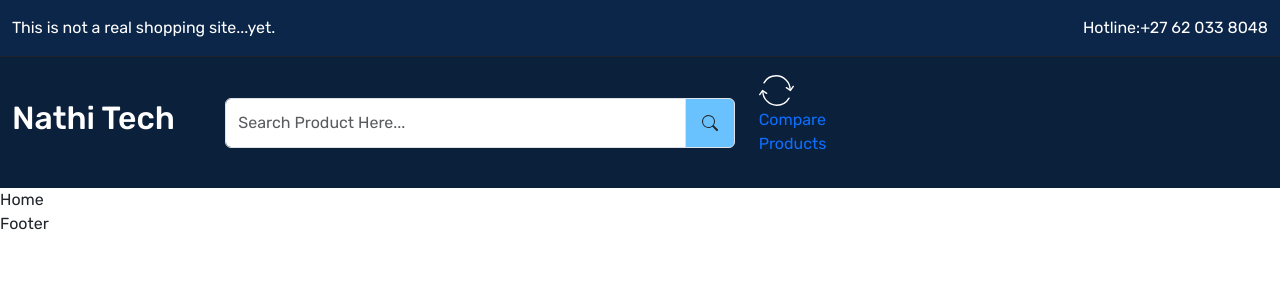
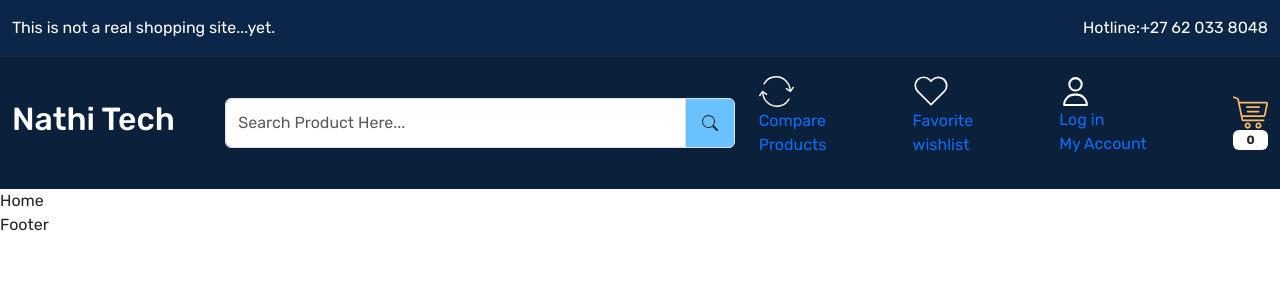
Before and after one commit to Inathi-M/Nathi-Tech, a React (Create React App) app: page / in a window 1280 px wide. Shown: the top 300 px of the page. Built offline with nearby package versions, Linux system fonts and the light colour scheme.

Commit message:
Added the cart,user, compare and wishlist buttons

```diff
--- a/src/components/Header.js
+++ b/src/components/Header.js
@@ -49,7 +49,7 @@ const Header = () => {
               <div className="header-upper-links d-flex align-items-center justify-content-between">
                 <div>
                   <Link>
-                    <img src="/images/compare.svg" alt=""></img>
+                    <img src="/images/compare.svg" alt="compare"></img>
                     <p>
                       Compare <br /> Products
                     </p>
@@ -57,20 +57,26 @@ const Header = () => {
                 </div>
                 <div>
                   <Link>
-                    <img src="" alt=""></img>
-                    <p></p>
+                    <img src="/images/wishlist.svg" alt="wishlist"></img>
+                    <p>
+                      Favorite <br /> wishlist
+                    </p>
                   </Link>
                 </div>
                 <div>
                   <Link>
-                    <img src="" alt=""></img>
-                    <p></p>
+                    <img src="/images/user.svg" alt="user"></img>
+                    <p>
+                      Log in <br /> My Account
+                    </p>
                   </Link>
                 </div>
                 <div>
                   <Link>
-                    <img src="" alt=""></img>
-                    <p></p>
+                    <img src="/images/cart.svg" alt="cart"></img>
+                    <div className="d-flex flex-column">
+                      <span className="badge bg-white text-dark">0</span>
+                    </div>
                   </Link>
                 </div>
               </div>
```
